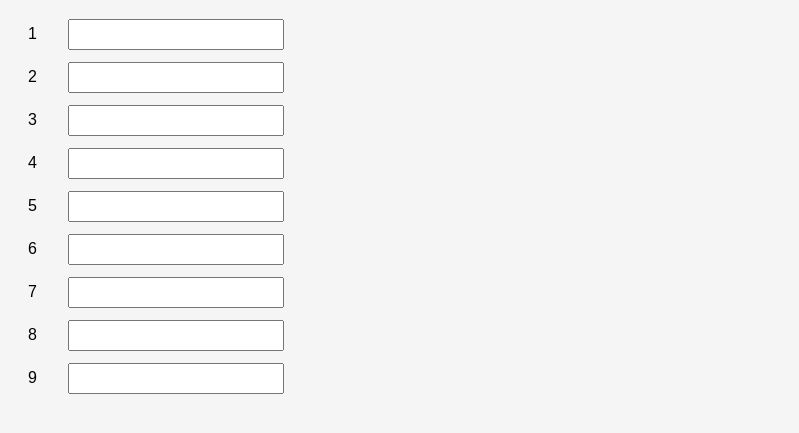
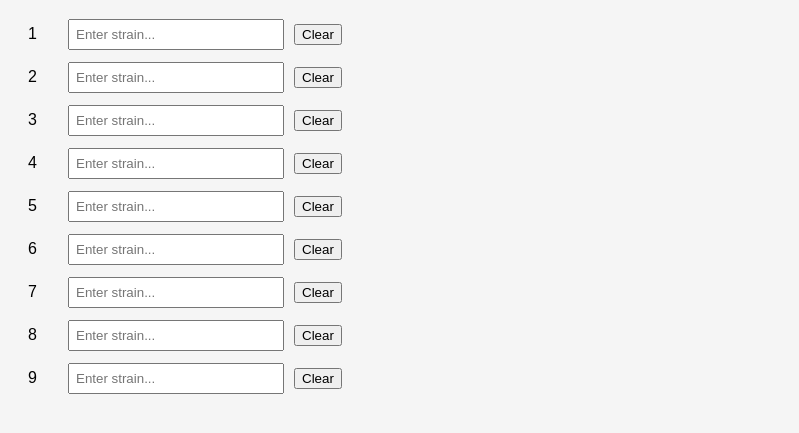
Before and after one commit to bsaltz22/capsule-tracker, a plain HTML site: page index.html in a window 1280 px wide. Shown: the part 89-522 px from the top of the page, without its empty margins (0-799 px from the left). Drawn offline with Linux system fonts and the light colour scheme.

Commit message:
Update index.html

```diff
--- a/index.html
+++ b/index.html
@@ -35,18 +35,32 @@
 for (let i = 1; i <= 9; i++) {
   const div = document.createElement('div');
   div.className = 'capsule';
+
   const label = document.createElement('label');
   label.textContent = i;
+
   const input = document.createElement('input');
   input.type = 'text';
+  input.placeholder = 'Enter strain...';
   input.value = localStorage.getItem('capsule_' + i) || '';
   input.addEventListener('input', () => {
     localStorage.setItem('capsule_' + i, input.value);
   });
+
+  const button = document.createElement('button');
+  button.textContent = 'Clear';
+  button.style.marginLeft = '10px';
+  button.addEventListener('click', () => {
+    input.value = '';
+    localStorage.removeItem('capsule_' + i);
+  });
+
   div.appendChild(label);
   div.appendChild(input);
+  div.appendChild(button);
   container.appendChild(div);
 }
+
   </script>
 </body>
 </html>
```
Lines whose indentation alone changed are shown as unchanged.
